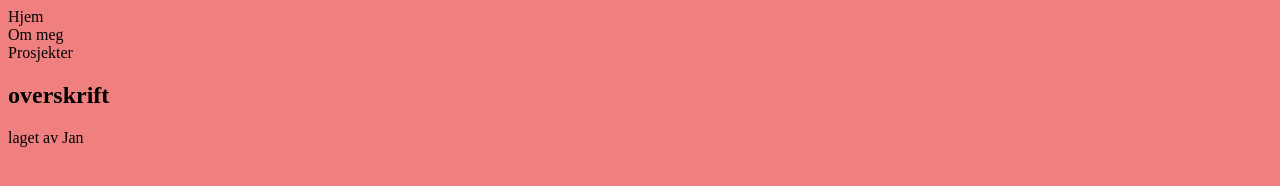
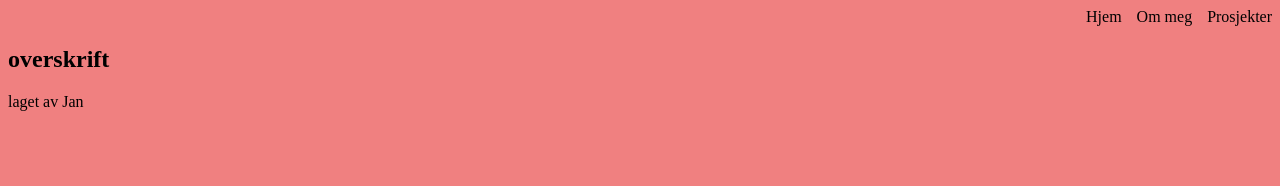
Before and after one commit to Martialcart/kodeloftet_g11-undervisning3, a website: page index.html in a window 1280 px wide. Drawn offline with Linux system fonts and the light colour scheme.

Commit message:
pushe ting så nettsiden oppdaterer

```diff
--- a/index.html
+++ b/index.html
@@ -12,9 +12,9 @@
   <header>
     <nav>
       <ul>
-        <li>Hjem</li>
-        <li>Om meg</li>
-        <li>Prosjekter</li>
+        <li id="home" class="listItem">Hjem</li>
+        <li id="about" class="listItem">Om meg</li>
+        <li id ="project" class="listItem">Prosjekter</li>
       </ul>
     </nav>
   </header>
--- a/styles.css
+++ b/styles.css
@@ -7,16 +7,23 @@ body/*selector*/ {/*start deklarasjon*/
     background-color: lightcoral; /* property: value; som en CSS Rule*/
 }/*stop deklarasjon*/
 
-/* flex skal alltid være på forelderen(boks element) på det du har lyst til å modifisere */
-/* må modifisere nav pga li er ett tekst element */
-/* ul kunne fungert */
+/* flex skal alltid være på forelderen i react*/
+/* i react arver alle barn og barnebarn fra foreldre*/
 ul {
+    /* prosent-verdier er en heksegryte, med tanke på arv*/
+    /* position går på z aksen, problem med responsive sider seinere. Lærer om det seinere*/
+    display: flex;/*flexbox er utdatert. Plasseres ofte øverst*/
+    justify-content: end; /*får ting over hoved aksen x.... og center mest brukt*/
+    gap: 15px;/* lager mellomrom */
     list-style-type: none;
     margin: 0;
     padding: 0;
+
 }
 
-nav {
-    display: flex;/*flexbox er utdatert*/
+#home/*id*/{
+}
+
+.listItem/*klasse*/{
 
 }
```
